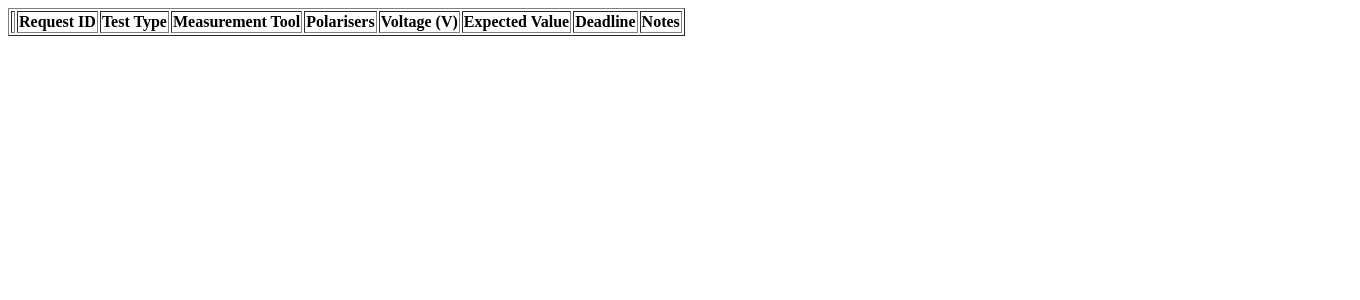
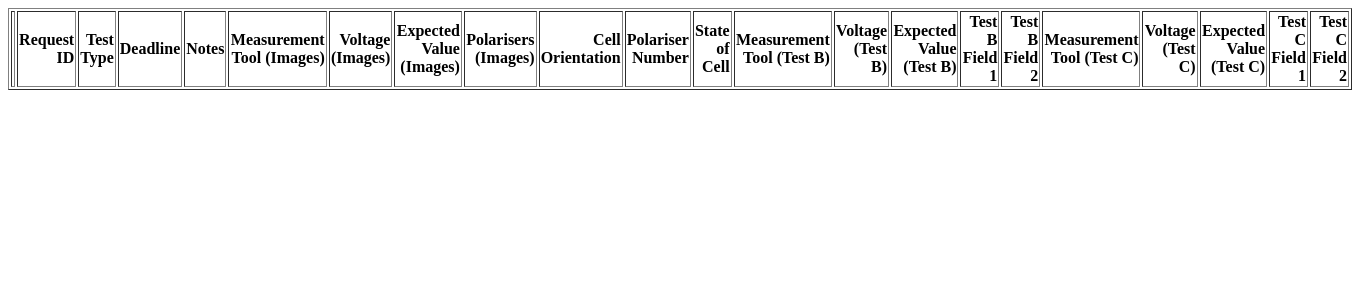
Before and after one commit to harrythegeek/test_request_form, a Flask app: page /requests in a window 1360 px wide. Shown: the top 300 px of the page. Run offline with Flask 3, Linux system fonts and the light colour scheme; lists and menus that the app fills with data are empty.

Commit message:
latest optimised version

```diff
--- a/main.py
+++ b/main.py
@@ -8,8 +8,11 @@ FILE_NAME = "test_requests.xlsx"
 # Check if file exists, if not create it with headers
 if not os.path.exists(FILE_NAME):
     df = pd.DataFrame(
-        columns=["Request ID", "Test Type", "Measurement Tool", "Polarisers", "Voltage (V)", "Expected Value",
-                 "Deadline", "Notes"])
+        columns=["Request ID", "Test Type", "Deadline", "Notes", "Measurement Tool (Images)", "Voltage (Images)",
+                 "Expected Value (Images)", "Polarisers (Images)", "Cell Orientation", "Polariser Number",
+                 "State of Cell", "Measurement Tool (Test B)", "Voltage (Test B)", "Expected Value (Test B)",
+                 "Test B Field 1", "Test B Field 2", "Measurement Tool (Test C)", "Voltage (Test C)",
+                 "Expected Value (Test C)", "Test C Field 1", "Test C Field 2"])
     df.to_excel(FILE_NAME, index=False)
 
 
@@ -20,27 +23,56 @@ def index():
 
 @app.route('/submit', methods=['POST'])
 def submit():
-    tool = request.form.get("tool")
-    polarisers = request.form.get("polarisers")
-    voltage = request.form.get("voltage")
-    expected_value = request.form.get("expected_value")
     deadline = request.form.get("deadline")
     notes = request.form.get("notes")
 
-    if not tool or not voltage or not deadline:
-        return "Error: Please fill in all required fields."
+    tool_images = request.form.get("tool_images")
+    voltage_images = request.form.get("voltage_images")
+    expected_value_images = request.form.get("expected_value_images")
+    polarisers_images = request.form.get("polarisers_images")
+    cell_orientation = request.form.get("cell_orientation")
+    polariser_number = request.form.get("polariser_number")
+    state_of_cell = request.form.get("state_of_cell")
+
+    tool_b = request.form.get("tool_b")
+    voltage_b = request.form.get("voltage_b")
+    expected_value_b = request.form.get("expected_value_b")
+    test_b_field1 = request.form.get("test_b_field1")
+    test_b_field2 = request.form.get("test_b_field2")
+
+    tool_c = request.form.get("tool_c")
+    voltage_c = request.form.get("voltage_c")
+    expected_value_c = request.form.get("expected_value_c")
+    test_c_field1 = request.form.get("test_c_field1")
+    test_c_field2 = request.form.get("test_c_field2")
+
+    if not deadline:
+        return "Error: Please fill in the required fields."
 
     df = pd.read_excel(FILE_NAME)
     request_id = len(df) + 1
     new_entry = pd.DataFrame({
         "Request ID": [request_id],
         "Test Type": ["Transmittance"],
-        "Measurement Tool": [tool],
-        "Polarisers": [polarisers],
-        "Voltage (V)": [voltage],
-        "Expected Value": [expected_value],
         "Deadline": [deadline],
-        "Notes": [notes]
+        "Notes": [notes],
+        "Measurement Tool (Images)": [tool_images],
+        "Voltage (Images)": [voltage_images],
+        "Expected Value (Images)": [expected_value_images],
+        "Polarisers (Images)": [polarisers_images],
+        "Cell Orientation": [cell_orientation],
+        "Polariser Number": [polariser_number],
+        "State of Cell": [state_of_cell],
+        "Measurement Tool (Test B)": [tool_b],
+        "Voltage (Test B)": [voltage_b],
+        "Expected Value (Test B)": [expected_value_b],
+        "Test B Field 1": [test_b_field1],
+        "Test B Field 2": [test_b_field2],
+        "Measurement Tool (Test C)": [tool_c],
+        "Voltage (Test C)": [voltage_c],
+        "Expected Value (Test C)": [expected_value_c],
+        "Test C Field 1": [test_c_field1],
+        "Test C Field 2": [test_c_field2]
     })
     df = pd.concat([df, new_entry], ignore_index=True)
     df.to_excel(FILE_NAME, index=False)
```
Also changed, not shown: templates/index.html (+117 -26 lines).
